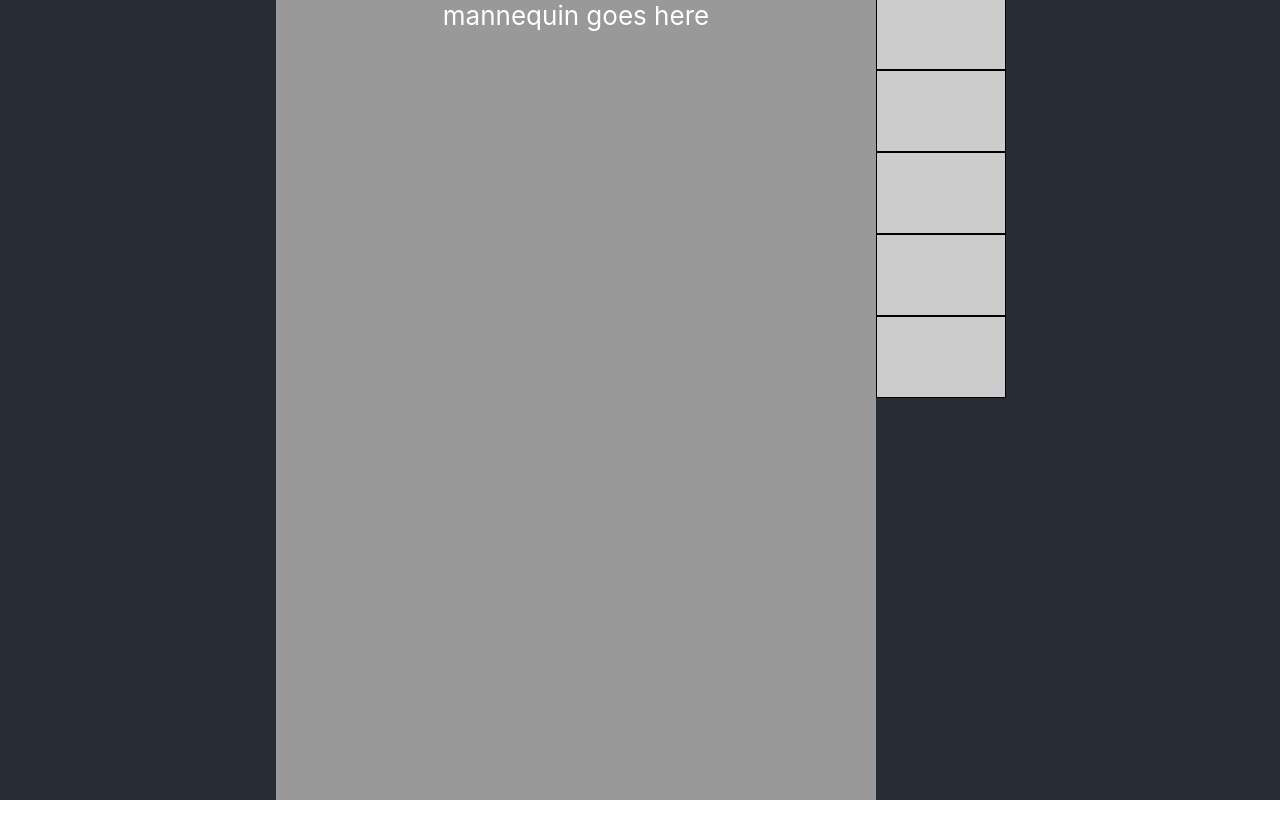
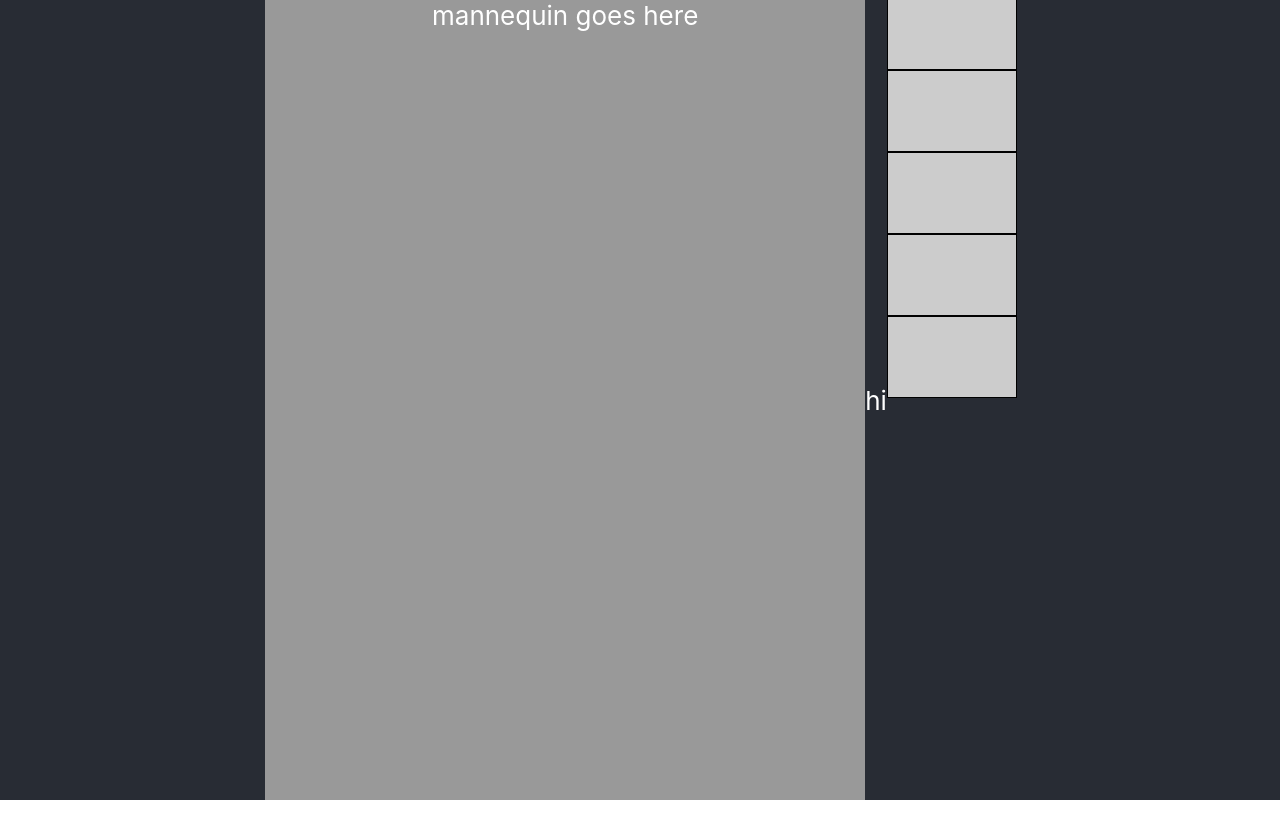
Before and after one commit to peanuts75/hackathon2023, a React (Create React App) app in the folder hackathon/: page / in a window 1280 px wide. Shown: the top 838 px of the page. Built offline with nearby package versions, Linux system fonts and the light colour scheme.

Commit message:
first commit

```diff
--- a/hackathon/src/App.js
+++ b/hackathon/src/App.js
@@ -8,6 +8,7 @@ function App() {
       <header className="App-header">
         <div className={"container"}>
           <Mannequin></Mannequin>
+            <di>hi</di>
           <Menu></Menu>
         </div>
       </header>
```
